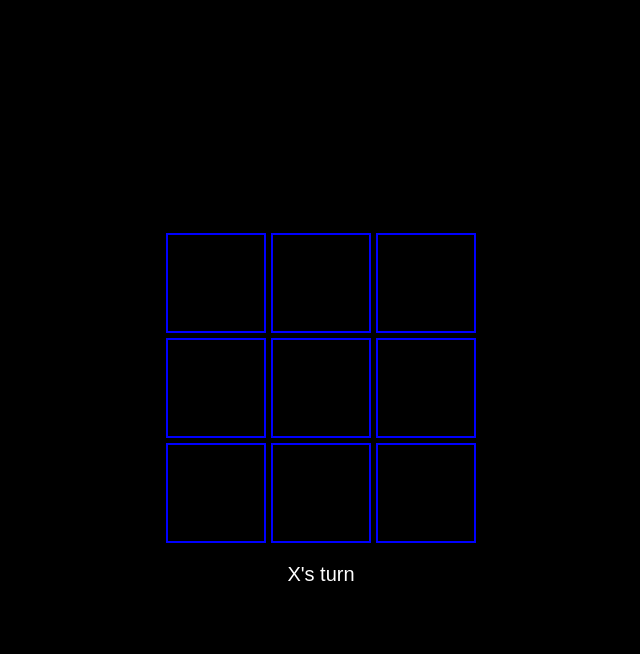
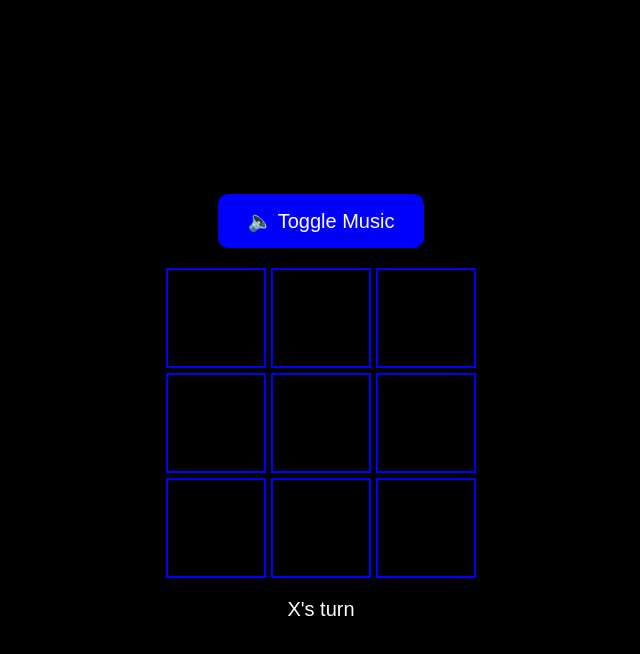
Before and after one commit to rahulkeriwal/Tic-tac-toe, a plain HTML site: page index.html in a window 1280 px wide. Both pictures are taken after a click on the button "Start Game". Shown: the whole page, without its empty margins (319-959 px from the left). Drawn offline with Linux system fonts and the light colour scheme.

Commit message:
Add files via upload

```diff
--- a/index.html
+++ b/index.html
@@ -17,6 +17,7 @@
       position: relative;
       overflow: hidden;
     }
+
     #game-board {
       display: none;
       grid-template-columns: repeat(3, 100px);
@@ -25,6 +26,7 @@
       margin-top: 20px;
       display: grid;
     }
+
     .cell {
       background-color: black;
       border: 2px solid #00f;
@@ -36,24 +38,26 @@
       cursor: pointer;
       user-select: none;
     }
+
     #start-btn,
-    #restart-btn {
+    #restart-btn,
+    #music-toggle {
       padding: 15px 30px;
-      font-size: 24px;
+      font-size: 20px;
       background-color: #00f;
       color: white;
       border: none;
       border-radius: 10px;
       cursor: pointer;
-      margin-top: 20px;
+      margin-top: 15px;
     }
+
     #status {
       margin-top: 20px;
       font-size: 20px;
       height: 24px;
     }
 
-    /* Confetti styles */
     .confetti {
       position: fixed;
       width: 10px;
@@ -66,37 +70,46 @@
       animation-timing-function: linear, linear;
       animation-iteration-count: infinite, infinite;
     }
+
     @keyframes fall {
-      0% {
-        transform: translateY(0);
-        opacity: 1;
-      }
-      100% {
-        transform: translateY(100vh);
-        opacity: 0;
-      }
+      0% { transform: translateY(0); opacity: 1; }
+      100% { transform: translateY(100vh); opacity: 0; }
     }
+
     @keyframes spin {
-      0% {
-        transform: rotate(0deg);
-      }
-      100% {
-        transform: rotate(360deg);
-      }
+      0% { transform: rotate(0deg); }
+      100% { transform: rotate(360deg); }
     }
   </style>
 </head>
 <body>
   <button id="start-btn">Start Game</button>
+  <button id="music-toggle">🔈 Toggle Music</button>
 
   <div id="game-board" class="game-board"></div>
+  <div id="status"></div>
 
-  <div id="status"></div>
+  <!-- Ad Integration -->
+  <div id="side-ad" style="position: absolute; right: 10px; top: 50%; transform: translateY(-50%);">
+    <script type="text/javascript">
+      atOptions = {
+        'key': 'b945673609af314904809560b852ea78',
+        'format': 'iframe',
+        'height': 600,
+        'width': 160,
+        'params': {}
+      };
+    </script>
+    <script type="text/javascript" src="//www.highperformanceformat.com/b945673609af314904809560b852ea78/invoke.js"></script>
+  </div>
 
   <button id="restart-btn" style="display:none;">Restart Game</button>
 
-  <!-- Sound -->
+  <!-- Sound Effects -->
   <audio id="yee-sound" src="https://actions.google.com/sounds/v1/celebration/woohoo.ogg"></audio>
+
+  <!-- Background Music -->
+  <audio id="bg-music" src="https://jmp.sh/s/zQjCI8qek4jEKuQMNvzP" loop></audio>
 
   <script>
     const startBtn = document.getElementById('start-btn');
@@ -104,6 +117,8 @@
     const statusText = document.getElementById('status');
     const restartBtn = document.getElementById('restart-btn');
     const yeeSound = document.getElementById('yee-sound');
+    const bgMusic = document.getElementById('bg-music');
+    const musicToggle = document.getElementById('music-toggle');
 
     let currentPlayer;
     let gameActive;
@@ -115,46 +130,35 @@
         const confetti = document.createElement('div');
         confetti.classList.add('confetti');
         confetti.style.left = Math.random() * 100 + 'vw';
-        confetti.style.backgroundColor =
-          confettiColors[Math.floor(Math.random() * confettiColors.length)];
+        confetti.style.backgroundColor = confettiColors[Math.floor(Math.random() * confettiColors.length)];
         confetti.style.animationDuration = 2 + Math.random() * 3 + 's';
         confetti.style.animationDelay = Math.random() * 2 + 's';
         const size = 5 + Math.random() * 5;
         confetti.style.width = size + 'px';
         confetti.style.height = size + 'px';
         document.body.appendChild(confetti);
-
-        setTimeout(() => {
-          confetti.remove();
-        }, 5000);
+        setTimeout(() => confetti.remove(), 5000);
       }
     }
 
     function checkWin() {
       const winPatterns = [
-        [0, 1, 2],
-        [3, 4, 5],
-        [6, 7, 8],
-        [0, 3, 6],
-        [1, 4, 7],
-        [2, 5, 8],
-        [0, 4, 8],
-        [2, 4, 6],
+        [0,1,2],[3,4,5],[6,7,8],
+        [0,3,6],[1,4,7],[2,5,8],
+        [0,4,8],[2,4,6],
       ];
       for (let pattern of winPatterns) {
-        const [a, b, c] = pattern;
-        if (
-          cells[a].textContent &&
-          cells[a].textContent === cells[b].textContent &&
-          cells[b].textContent === cells[c].textContent
-        ) {
+        const [a,b,c] = pattern;
+        if (cells[a].textContent &&
+            cells[a].textContent === cells[b].textContent &&
+            cells[b].textContent === cells[c].textContent) {
           gameActive = false;
           statusText.textContent = `${cells[a].textContent} wins!`;
           celebration();
           return;
         }
       }
-      if ([...cells].every((cell) => cell.textContent)) {
+      if ([...cells].every(cell => cell.textContent)) {
         gameActive = false;
         statusText.textContent = `It's a draw!`;
         restartBtn.style.display = 'inline-block';
@@ -180,8 +184,8 @@
     }
 
     function startGame() {
-      currentPlayer = 'X';  // Reset current player on start
-      gameActive = true;    // Reset game active flag
+      currentPlayer = 'X';
+      gameActive = true;
       startBtn.style.display = 'none';
       restartBtn.style.display = 'none';
       board.style.display = 'grid';
@@ -196,11 +200,23 @@
         cells[i] = cell;
         board.appendChild(cell);
       }
+
+      // Start music on user interaction
+      bgMusic.play().catch(() => {});
     }
 
     startBtn.onclick = startGame;
-    restartBtn.onclick = () => {
-      startGame();
+    restartBtn.onclick = startGame;
+
+    // Music toggle
+    musicToggle.onclick = () => {
+      if (bgMusic.paused) {
+        bgMusic.play();
+        musicToggle.textContent = '🔈 Music On';
+      } else {
+        bgMusic.pause();
+        musicToggle.textContent = '🔇 Music Off';
+      }
     };
   </script>
 </body>
```
